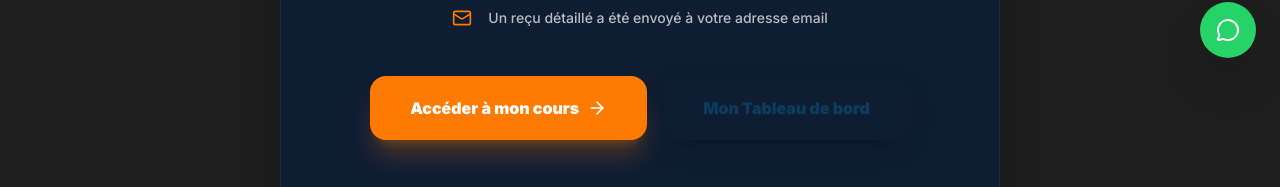
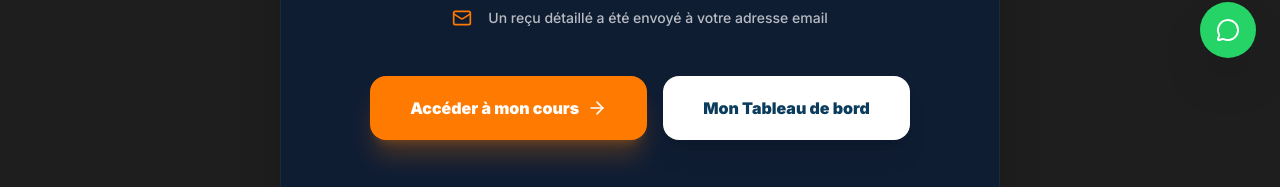
Before and after one commit to ITAINNOVATE/Saninova, a Next.js app: page /academy/confirmation in a window 1280 px wide. Shown: the part 718-905 px from the top of the page. Built offline with nearby package versions, Linux system fonts and the light colour scheme; no server answers; the database is empty.

Commit message:
fix(academy): style visibility fix for register and dashboard buttons on dark mode

```diff
--- a/src/app/academy/confirmation/page.tsx
+++ b/src/app/academy/confirmation/page.tsx
@@ -125,7 +125,8 @@ function ConfirmationContent() {
             </Link>
             <Link
               href="/academy/portal"
-              className="px-10 py-5 bg-white text-primary rounded-2xl font-black shadow-xl hover:scale-105 transition-all flex items-center justify-center gap-2"
+              className="px-10 py-5 btn-white-force rounded-2xl font-black shadow-xl hover:scale-105 transition-all flex items-center justify-center gap-2"
+              style={{ backgroundColor: '#FFFFFF', color: '#0B3C5D' }}
             >
               Mon Tableau de bord
             </Link>
--- a/src/app/academy/page.tsx
+++ b/src/app/academy/page.tsx
@@ -171,7 +171,7 @@ export default function AcademyLanding() {
             </a>
             <a
               href="/academy/register"
-              className="px-10 py-4 bg-white text-primary rounded-full font-bold text-lg shadow-xl hover:scale-105 active:scale-95 transition-all"
+              className="px-10 py-4 bg-transparent border-2 border-orange text-orange rounded-full font-bold text-lg shadow-xl hover:bg-orange hover:text-white hover:shadow-[0_0_20px_rgba(255,122,0,0.3)] transition-all"
             >
               {t.academy.ctaRegister}
             </a>
--- a/src/app/globals.css
+++ b/src/app/globals.css
@@ -92,6 +92,17 @@ body {
 .bg-white {
   background-color: #050B14 !important;
 }
+
+/* Force true white buttons with high-contrast text */
+.btn-white-force {
+  background-color: #FFFFFF !important;
+  color: #0B3C5D !important;
+}
+.btn-white-force:hover {
+  background-color: #F1F5F9 !important;
+  color: #0B3C5D !important;
+}
+
 
 /* Partners section exception — keep background white */
 section.bg-white.border-y {
```
